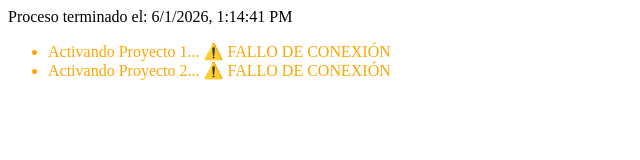
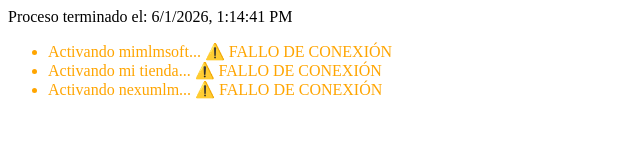
Before and after one commit to imporrree/mantenimiento-supabase, a plain HTML site: page index.html in a window 1280 px wide. Shown: the whole page, without its empty margins (0-640 px from the left). Drawn offline with Linux system fonts and the light colour scheme; no server answers.

Commit message:
Update index.html

```diff
--- a/index.html
+++ b/index.html
@@ -11,8 +11,14 @@
     <script>
         // --- CONFIGURACIÓN: AQUÍ PONES TUS PROYECTOS ---
         const proyectos = [
-            { nombre: "Proyecto 1", url: "https://gfyxxfasnsmuigqsolaf.supabase.co", key: "eyJhbGciOiJIUzI1NiIsInR5cCI6IkpXVCJ9.eyJpc3MiOiJzdXBhYmFzZSIsInJlZiI6ImdmeXh4ZmFzbnNtdWlncXNvbGFmIiwicm9sZSI6ImFub24iLCJpYXQiOjE3NjM4NjA0MDIsImV4cCI6MjA3OTQzNjQwMn0.BcnNQAdX4PS9qq1-L2Dm6AA1z1UCJXIg-6B724vUpwk" },
-            { nombre: "Proyecto 2", url: "https://TU_ID_2.supabase.co", key: "TU_ANON_KEY_2" },
+            // milmlsoft
+            { nombre: "mimlmsoft", url: "https://gfyxxfasnsmuigqsolaf.supabase.co", key: "eyJhbGciOiJIUzI1NiIsInR5cCI6IkpXVCJ9.eyJpc3MiOiJzdXBhYmFzZSIsInJlZiI6ImdmeXh4ZmFzbnNtdWlncXNvbGFmIiwicm9sZSI6ImFub24iLCJpYXQiOjE3NjM4NjA0MDIsImV4cCI6MjA3OTQzNjQwMn0.BcnNQAdX4PS9qq1-L2Dm6AA1z1UCJXIg-6B724vUpwk" },
+            //
+            { nombre: "mi tienda", url: "https://gqurhqwbjtfbfiipnbuv.supabase.co", key: "eyJhbGciOiJIUzI1NiIsInR5cCI6IkpXVCJ9.eyJpc3MiOiJzdXBhYmFzZSIsInJlZiI6ImdxdXJocXdianRmYmZpaXBuYnV2Iiwicm9sZSI6ImFub24iLCJpYXQiOjE3NjM0OTA5NjMsImV4cCI6MjA3OTA2Njk2M30.pcQqV9hRI_Gd6isj-a0NVOzbWypB8D9rhcQ38X0IM0Q" },
+            { nombre: "nexumlm",
+        url: "https://zrqzwnryhqskkwuhiynb.supabase.co",
+        key: "eyJhbGciOiJIUzI1NiIsInR5cCI6IkpXVCJ9.eyJpc3MiOiJzdXBhYmFzZSIsInJlZiI6InpycXp3bnJ5aHFza2t3dWhpeW5iIiwicm9sZSI6ImFub24iLCJpYXQiOjE3Njc1NTQzMjYsImV4cCI6MjA4MzEzMDMyNn0.C9tr-MXnTyFwA3briFxkQgIvGDCJbgEdC6n19LJ2D74"     },
+
             // Puedes seguir agregando líneas aquí abajo...
         ];
 
```
